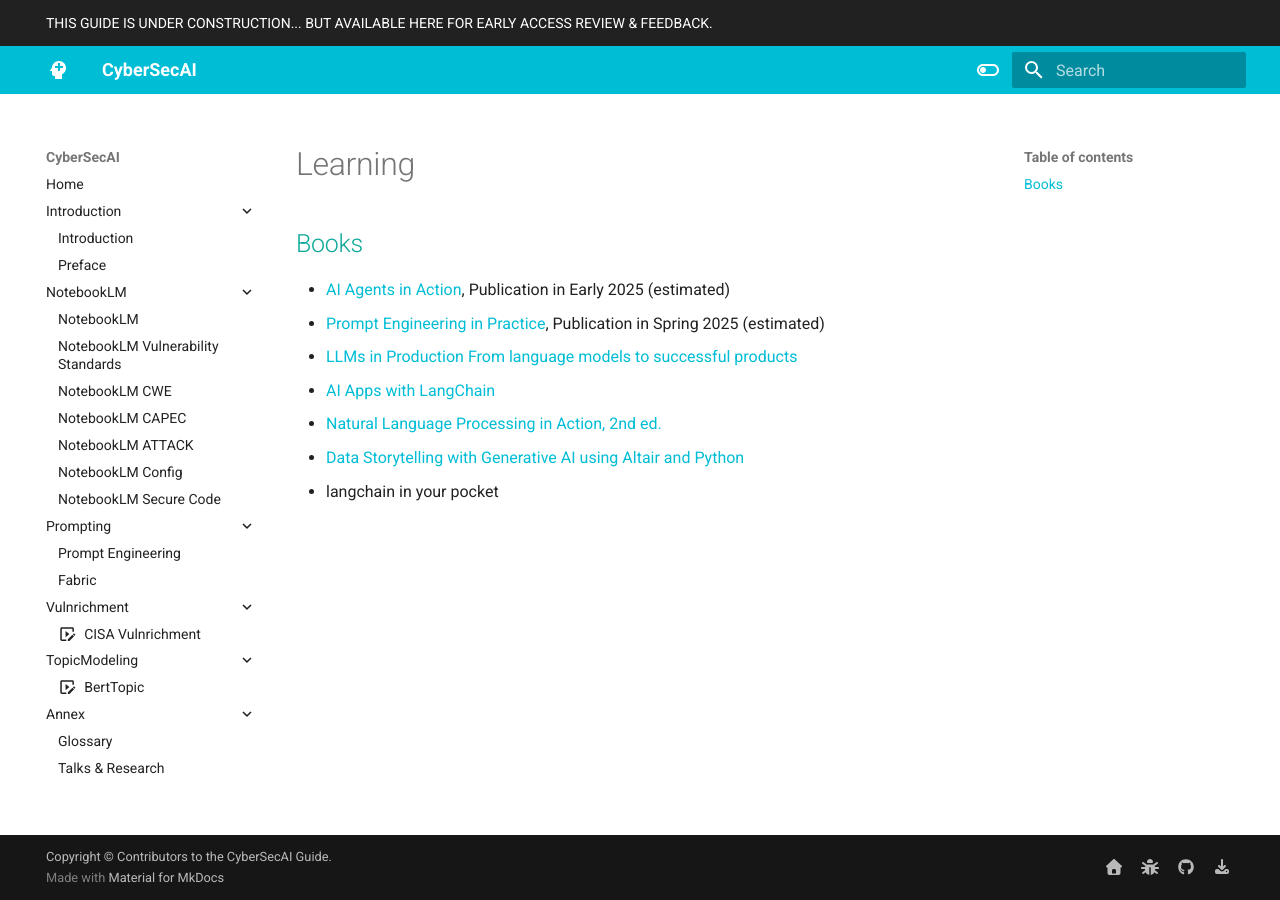
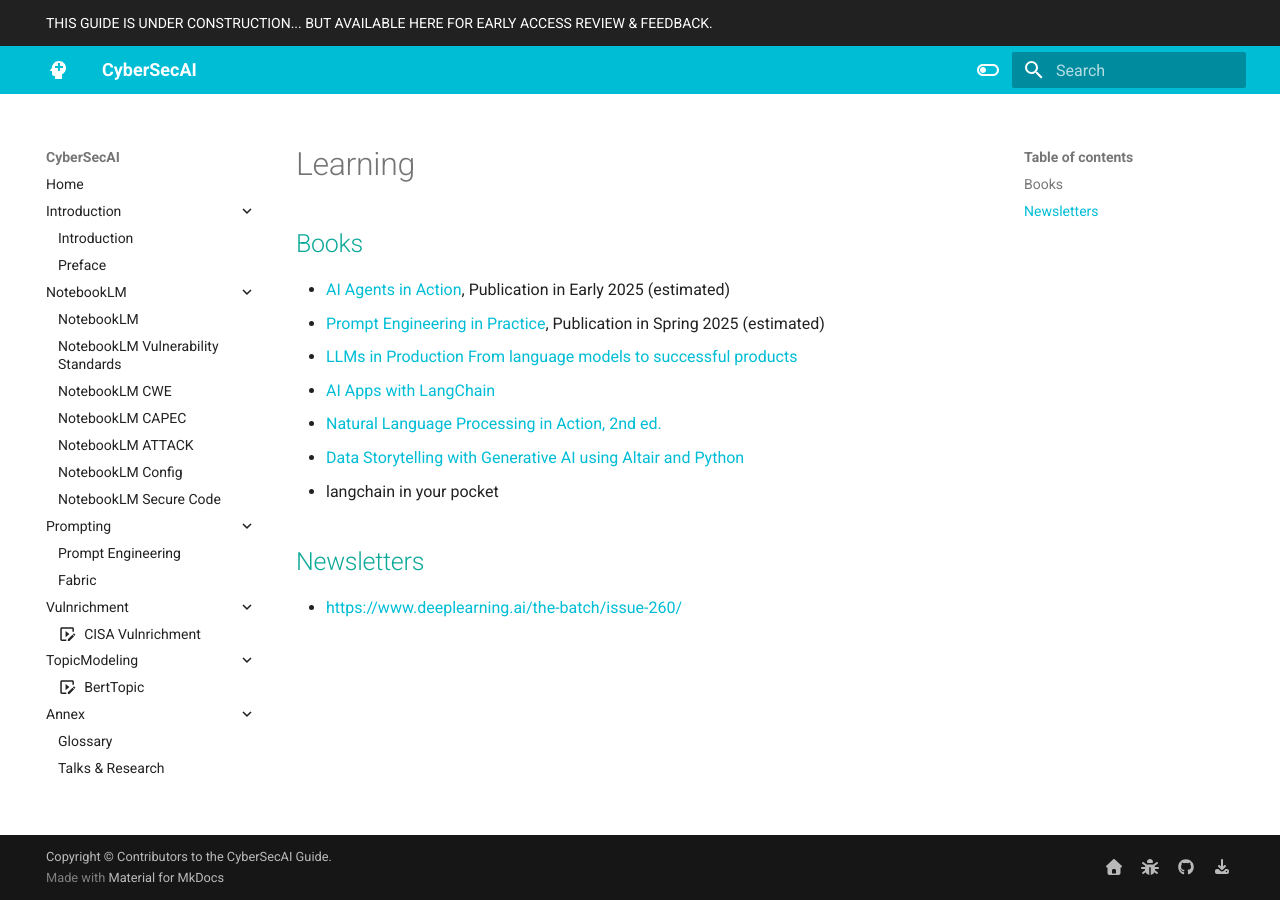
Before and after one commit to CyberSecAI/CyberSecAI.github.io, an MkDocs documentation site: the page built from docs/annex/Learning.md, in a window 1280 px wide. Built offline with MkDocs 1.6.1 and Material for MkDocs 9.7.7, drawn with Linux system fonts in a browser that asks for light colours; comment, search, counter and statistics services are not loaded.

Commit message:
newsletters

```diff
--- a/docs/annex/Learning.md
+++ b/docs/annex/Learning.md
@@ -9,3 +9,7 @@
 * [Natural Language Processing in Action, 2nd ed.](https://www.manning.com/books/natural-language-processing-in-action-second-edition)
 * [Data Storytelling with Generative AI using Altair and Python](https://www.manning.com/books/data-storytelling-with-generative-ai)
 * langchain in your pocket
+
+## Newsletters
+
+* https://www.deeplearning.ai/the-batch/issue-260/
```
Also changed, not shown: docs/NotebookLM/NotebookLM_Secure_Code.md (+1 -1 lines).
